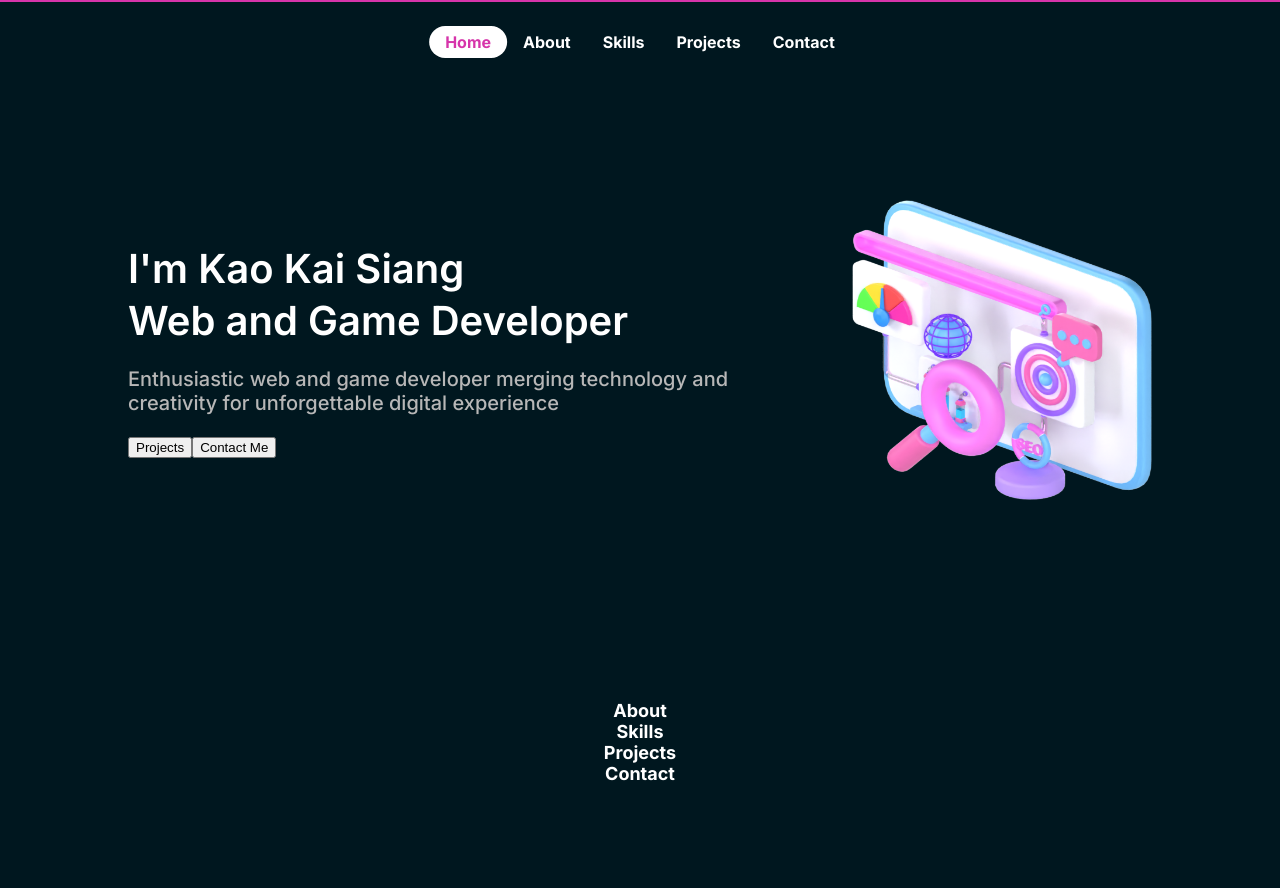
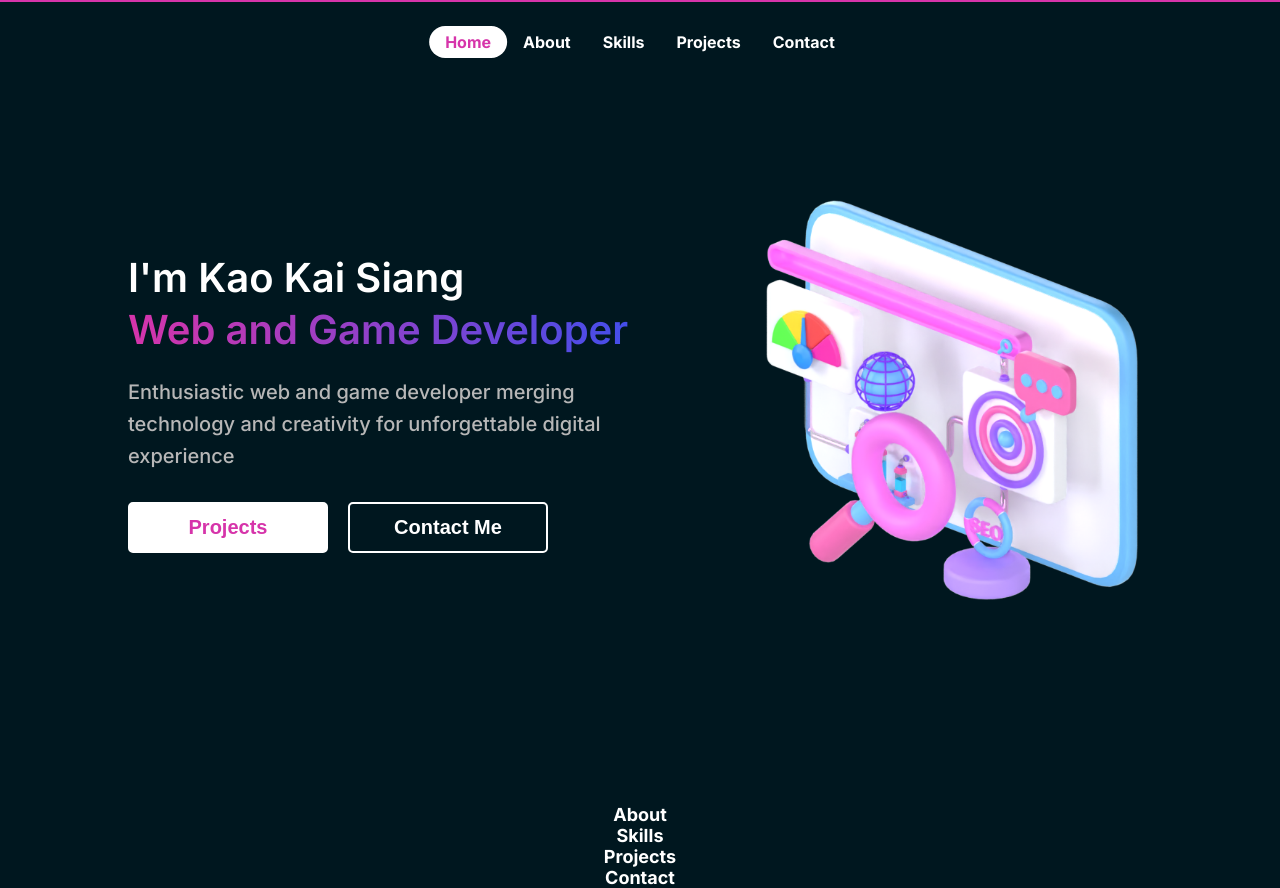
Before and after one commit to ksKao/portfolio, a Next.js app: page / in a window 1280 px wide. Before the commit the page ends 800 px from the top, so only its background shows below. Built offline with nearby package versions, Linux system fonts and the light colour scheme.

Commit message:
Completed home section

```diff
--- a/src/app/globals.css
+++ b/src/app/globals.css
@@ -29,14 +29,14 @@ section {
 	justify-content: center;
 	margin-left: 32px;
 	margin-right: 32px;
-	max-width: calc(min(100vw, 1920px) - 64px);
+	max-width: calc(min(100vw, 1440px) - 64px);
 }
 
 @media (min-width: 768px) {
 	section {
 		margin-left: 128px;
 		margin-right: 128px;
-		max-width: calc(min(100vw, 1920px) - 128px - 128px);
+		max-width: calc(min(100vw, 1440px) - 128px - 128px);
 	}
 }
 
--- a/src/components/Home/Home.module.css
+++ b/src/components/Home/Home.module.css
@@ -13,8 +13,6 @@
 
 .image {
 	margin-bottom: 32px;
-	max-width: 300px;
-	max-height: 300px;
 }
 
 .h1 {
@@ -24,10 +22,41 @@
 	font-weight: 600;
 }
 
+.gradient {
+	background-image: linear-gradient(90deg, #d634aa, #3d4fed);
+	background-clip: text;
+	-webkit-background-clip: text;
+	-webkit-text-fill-color: transparent;
+}
+
 .p {
 	font-weight: 500;
 	color: var(--text-color);
+	line-height: 20px;
 	font-size: 12px;
+}
+
+.btn {
+	border: 0px;
+	padding: 8px;
+	padding-left: 24px;
+	padding-right: 24px;
+	font-weight: 600;
+	border-radius: 5px;
+	border: solid white 2px;
+	cursor: pointer;
+	margin-top: 10px;
+}
+
+.projectsButton {
+	background-color: white;
+	color: var(--primary);
+	margin-right: 20px;
+}
+
+.contactMeButton {
+	background-color: transparent;
+	color: white;
 }
 
 @media (min-width: 1024px) {
@@ -39,6 +68,8 @@
 
 	.image {
 		margin-bottom: 0px;
+		min-width: 400px;
+		min-height: 400px;
 	}
 
 	.hero {
@@ -52,5 +83,12 @@
 
 	.p {
 		font-size: 20px;
+		line-height: 32px;
+	}
+
+	.btn {
+		width: 200px;
+		padding: 12px;
+		font-size: 20px;
 	}
 }
--- a/src/components/Home/index.tsx
+++ b/src/components/Home/index.tsx
@@ -32,11 +32,11 @@ export default function Home() {
 				<Image
 					src="/web_analytics.png"
 					alt="Web Analytics"
-					width={500}
-					height={500}
+					width={400}
+					height={400}
 					style={{
-						maxWidth: 300,
-						maxHeight: 300,
+						maxWidth: "100%",
+						objectFit: "scale-down",
 					}}
 				/>
 			</motion.div>
@@ -44,15 +44,31 @@ export default function Home() {
 				<motion.h1 variants={item} className={style.h1}>
 					I&apos;m Kao Kai Siang
 				</motion.h1>
-				<motion.h1 variants={item} className={style.h1}>
+				<motion.h1 variants={item} className={`${style.h1} ${style.gradient}`}>
 					Web and Game Developer
 				</motion.h1>
 				<motion.p variants={item} className={style.p}>
 					Enthusiastic web and game developer merging technology and creativity for
 					unforgettable digital experience
 				</motion.p>
-				<motion.button variants={item}>Projects</motion.button>
-				<motion.button variants={item}>Contact Me</motion.button>
+				<motion.button
+					variants={item}
+					className={`${style.projectsButton} ${style.btn}`}
+					whileHover={{
+						scale: 1.05,
+					}}
+				>
+					Projects
+				</motion.button>
+				<motion.button
+					variants={item}
+					className={`${style.contactMeButton} ${style.btn}`}
+					whileHover={{
+						scale: 1.05,
+					}}
+				>
+					Contact Me
+				</motion.button>
 			</div>
 		</motion.section>
 	);
```
